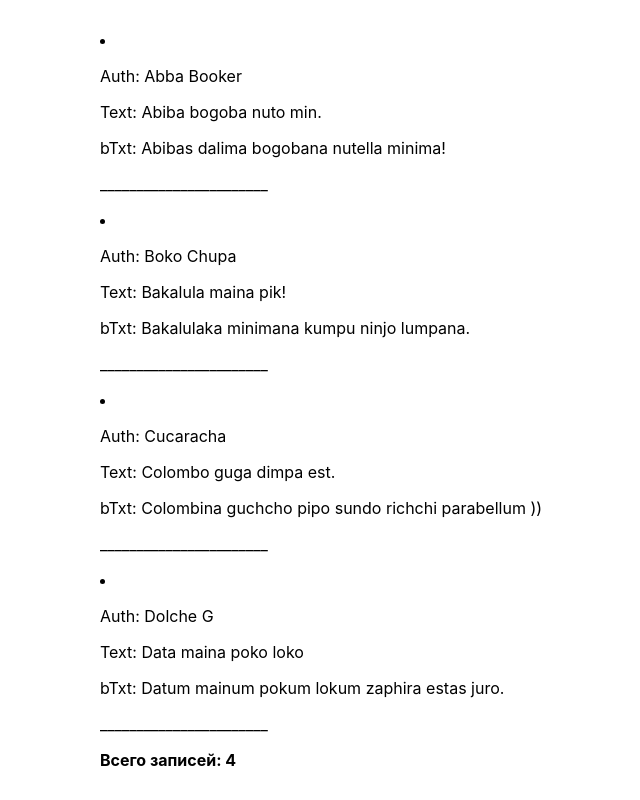
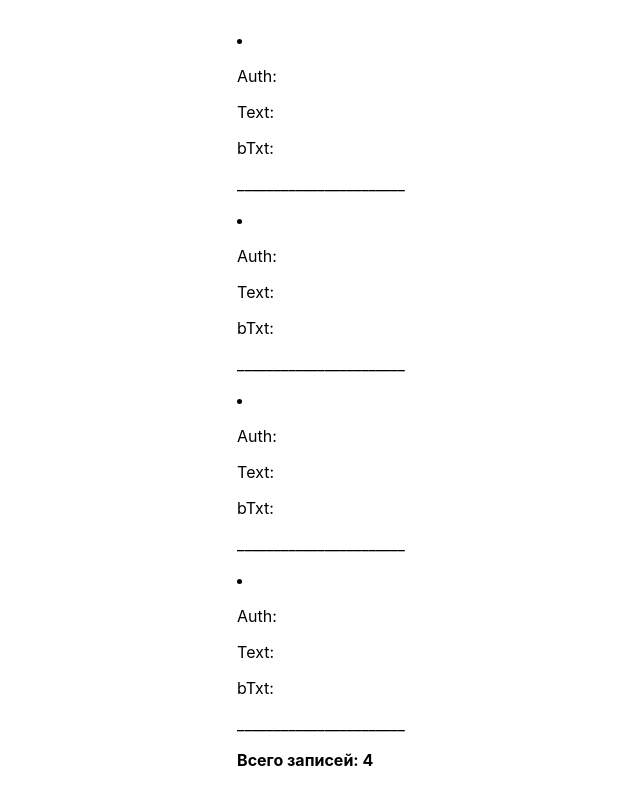
Before and after one commit to ZarNizza/sandbox, a React (Create React App) app: page / in a window 1280 px wide. Shown: the whole page, without its empty margins (319-959 px from the left). Built offline with nearby package versions, Linux system fonts and the light colour scheme.

Commit message:
fetch from localhost is OK, list is OK

```diff
--- a/src/newsComponents/Article.js
+++ b/src/newsComponents/Article.js
@@ -1,9 +1,9 @@
 
-export function Article(props) {
-console.log("ARTICLE:", props.data);
-  const { author, text, bigText } = props.data;
+export function Article(key, data) {
+console.log("ARTICLE:", data);
+  const { author, text, bigText } = data;
   return (
-    <li key={props.key} className="article">
+    <li key={key} className="article">
       <p className="news__author">Auth: {author}</p>
       <p className="news__text">Text: {text}</p>
       <p className="news__big-text">bTxt: {bigText}</p>
```
